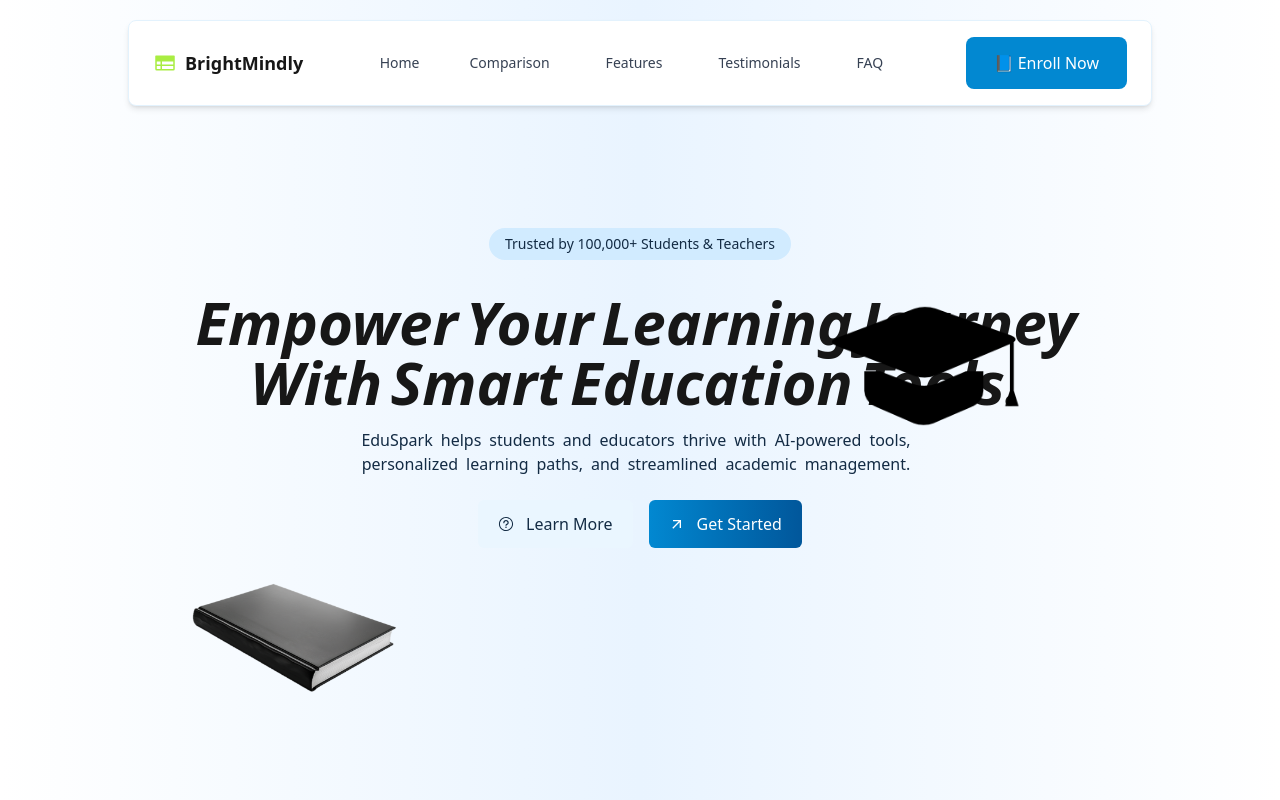
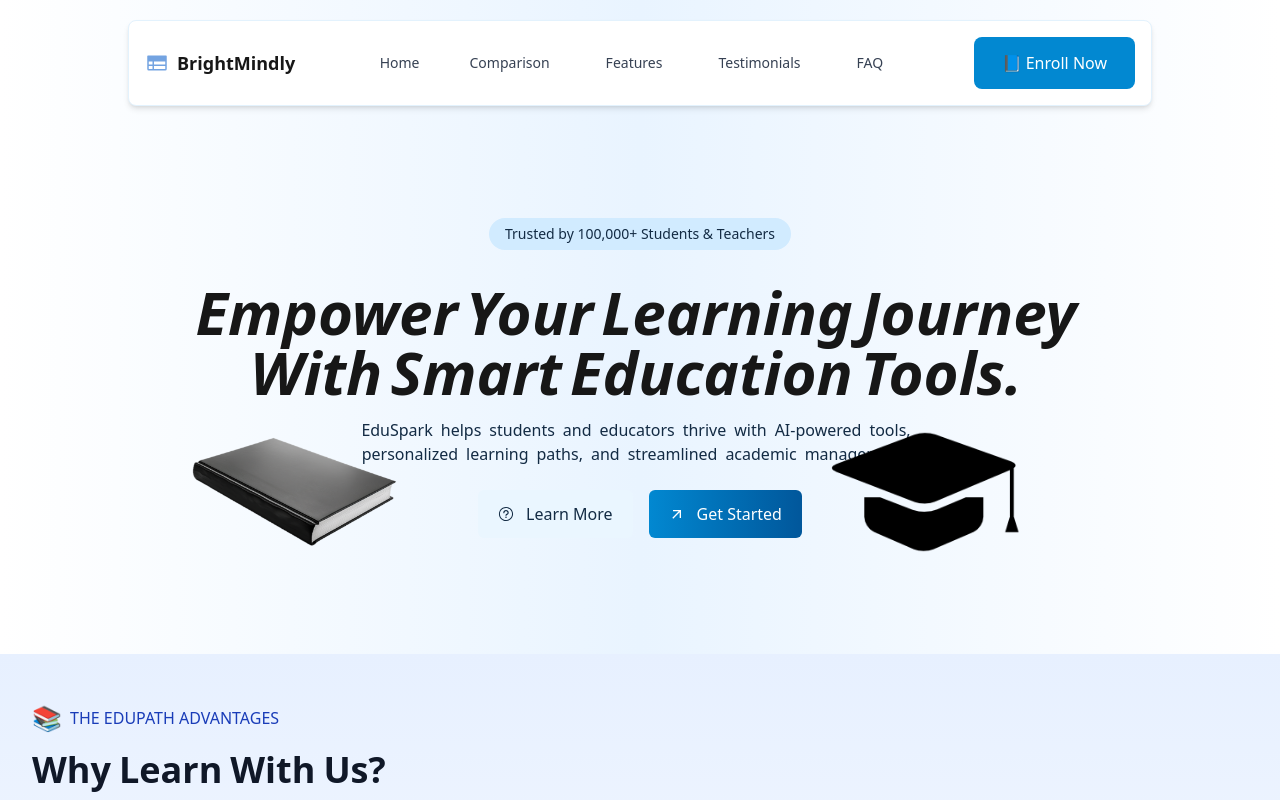
Before and after one commit to shaharyaruddin/bright-mindly-brand, a Next.js app: page / in a window 1280 px wide. Shown: the top 800 px of the page. Built offline with nearby package versions, Linux system fonts and the light colour scheme.

Commit message:
completed

```diff
--- a/src/app/Components/Header/Header.jsx
+++ b/src/app/Components/Header/Header.jsx
@@ -37,10 +37,10 @@ const Header = () => {
   };
 
   return (
-    <div className="fixed top-0 left-0 w-full z-50">
+    <div className="sticky top-0 left-0 bg-gradient-to-r from-white via-[#E9F4FF] to-white w-full z-50">
       <div className="flex justify-center py-4 sm:py-5">
-        <div className="w-full max-w-5xl flex flex-col bg-white border border-[#E3F2FD] rounded-lg px-4 sm:px-6 py-3 sm:py-4 relative mx-4 sm:mx-6 lg:mx-auto shadow-md">
-          <div className="flex items-center justify-between w-full">
+        <div className="w-full lg:max-w-5xl flex flex-col bg-white border border-[#E3F2FD] rounded-lg px-4  py-3 sm:py-4 relative mx-4  lg:mx-auto shadow-md">
+          <div className="flex items-center justify-between">
             {/* Logo */}
             <motion.div
               className="flex items-center gap-2 text-base sm:text-lg font-semibold"
@@ -53,6 +53,7 @@ const Header = () => {
                 height={24}
                 alt="logo"
                 src="/assets/images/book.svg"
+                className="filter-blue"
               />
               BrightMindly
             </motion.div>
--- a/src/app/Components/Sections/Home.jsx
+++ b/src/app/Components/Sections/Home.jsx
@@ -47,7 +47,7 @@ const imageVariants = {
 
 export default function Home() {
   return (
-    <div id='home' className="flex flex-col px-3 items-center justify-center min-h-screen bg-gradient-to-r from-white relative via-[#E9F4FF] to-white">
+    <div id='home' className="flex flex-col px-3 items-center justify-center min-h-[33rem] bg-gradient-to-r from-white relative via-[#E9F4FF] to-white">
       <Head>
         <title>BrightMindly</title>
       </Head>
--- a/src/app/Components/Sections/Pricing.jsx
+++ b/src/app/Components/Sections/Pricing.jsx
@@ -36,17 +36,6 @@ const Pricing = () => {
     },
   };
 
-  const cardVariantsRight = {
-    hidden: { opacity: 0, x: 100 },
-    visible: {
-      opacity: 1,
-      x: 0,
-      transition: {
-        duration: 0.6,
-        ease: "easeOut",
-      },
-    },
-  };
 
 
   const plans = [
@@ -111,7 +100,7 @@ const Pricing = () => {
         alt="bg"
         width={110}
         height={110}
-        className="absolute z-10 bottom-56 left-54 opacity-40"
+        className="absolute z-10 bottom-56 left-54 opacity-40 filter-blue"
       />
 
       <div className="flex justify-center max-w-7xl mx-auto">
```
